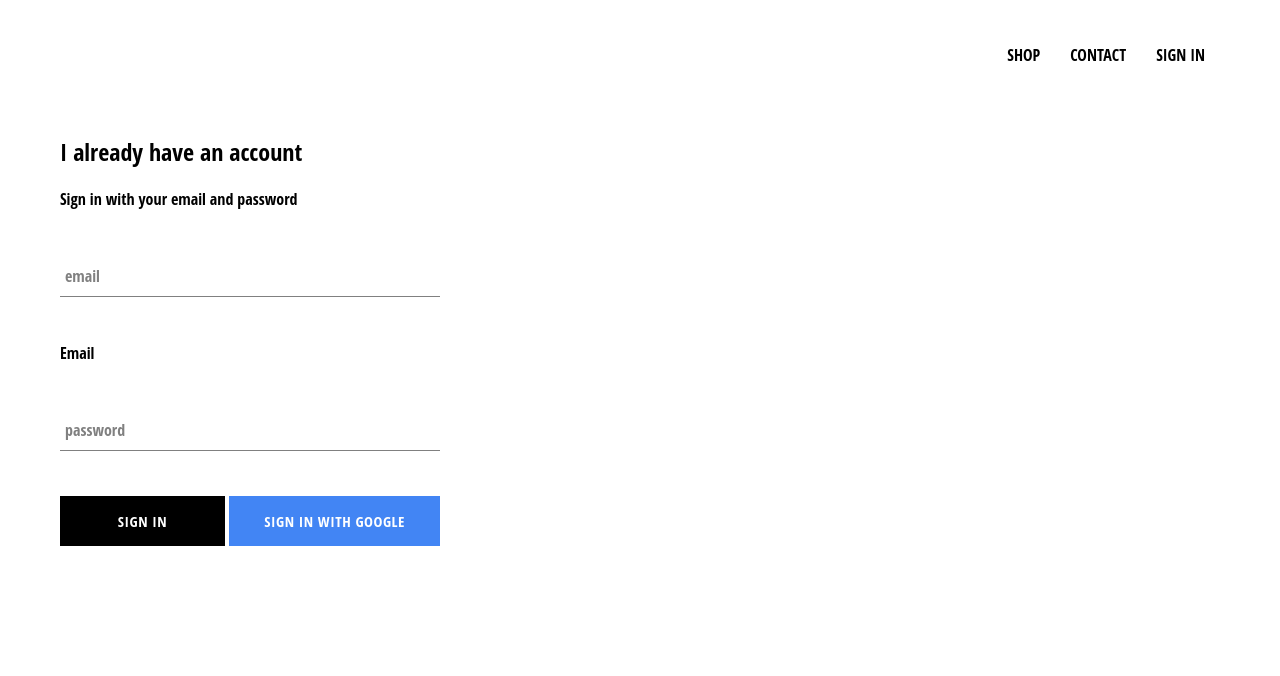
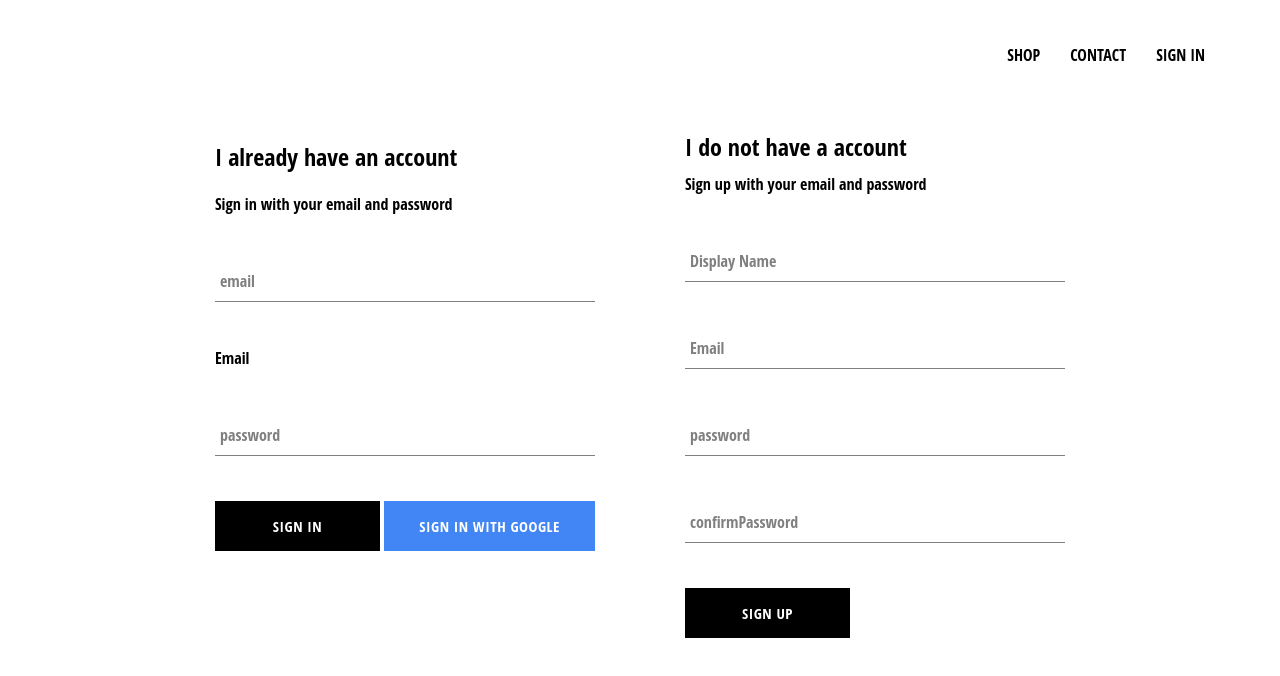
Before and after one commit to PremkumarGaddameedi/crwn-clothing, a React (Create React App) app: page /signin in a window 1280 px wide. Shown: the top 676 px of the page. Built offline with nearby package versions, Linux system fonts and the light colour scheme; no server answers; the HTML template or start-up script is replaced by a standard one.

Commit message:
implemented firebase utils, included ability to store authenticated users into firestore database

```diff
--- a/src/App.js
+++ b/src/App.js
@@ -7,7 +7,7 @@
 import ShopPage from './pages/shop/shop.component';
 import SignInAndSignUpPage from './pages/sign-in-and-sign-up/sign-in-and-sign-up.component';
 import Header from './components/header/header.component';
-import { auth } from './firebase/firebase.utils';
+import { auth, createUserProfileDocument } from './firebase/firebase.utils';
 
 
 class App extends React.Component {
@@ -22,10 +22,24 @@
    unsubscribeFromAuth = null;
 
   componentDidMount() {
-    this.unsubscribeFromAuth = auth.onAuthStateChanged(user => {
-      this.setState({currentUser: user});
+    this.unsubscribeFromAuth = auth.onAuthStateChanged(async userAuth => {
+      if (userAuth) {
+        const userRef = await createUserProfileDocument(userAuth);
 
-      console.log(user);
+        userRef.onSnapshot(snapShot => {
+          this.setState({
+            currentUser: {
+              id: snapShot.id,
+              ...snapShot.data()
+            }
+          });
+
+          console.log(this.state);
+        });
+
+      }
+
+      this.setState({currentUser: userAuth});
     });
   }
 
--- /dev/null
+++ b/src/components/sign-up/sign-up.component.jsx
@@ -0,0 +1,105 @@
+import React from 'react';
+
+import FormInput from '../form-input/form-input.component';
+import CustomButton from '../custom-button/custom-button.component';
+
+import { auth, createUserProfileDocument } from '../../firebase/firebase.utils';
+
+import './sign-up.styles.scss';
+
+class SignUp extends React.Component {
+     constructor() {
+         super();
+
+         this.state = {
+           displayName: '',
+           email: '',
+           password: '',
+           confirmPassword: ''
+         };
+     }
+
+     handleSubmit = async event => {
+         event.preventDefault();
+
+         const {displayName, email, password, confirmPassword } = this.state;
+
+         if(password != confirmPassword ) {
+             alert("password dont match");
+             return;
+         }
+
+         try{
+
+            const { user } = await auth.createUserWithEmailAndPassword(
+                email,
+                password
+                );
+          await  createUserProfileDocument(user, { displayName });
+
+           this.setState({
+               displayName: '',
+               email: '',
+               password: '',
+               confirmPassword: ''
+           });
+
+         } catch (error) {
+        console.error(error);
+         }
+     };
+
+    handleChange = event => {
+        const { name, value } = event.target;
+
+        this.setState({[name]: value});
+    };
+
+
+     render () {
+        const {displayName, email, password, confirmPassword } = this.state;
+         return (
+           <div className='sign-up'>
+               <h2 className='title'>I do not have a account</h2>
+               <span>Sign up with your email and password</span>
+               <form className='sign-up-form' onSubmit={this.handleSubmit}>
+               <FormInput
+                   type='text'
+                   name='displayName'
+                   value={displayName}
+                   onChange={this.handleChange}
+                   label='Display Name'
+                   required
+                   />
+               <FormInput
+               type='email'
+                   name='email'
+                   value={email}
+                   onChange={this.handleChange}
+                   label='Email'
+                   required />
+             <FormInput
+                    type='password'
+                    name='password'
+                    value={password}
+                    onChange={this.handleChange}
+                    label='password'
+                    required />
+            <FormInput
+                    type='password'
+                   name='confirmPassword'
+                   value={confirmPassword}
+                   onChange={this.handleChange}
+                   label='confirmPassword'
+                   required
+                   />
+         <CustomButton type='submit'>SIGN UP</CustomButton>
+               </form>
+           </div>
+         )
+     }
+}
+
+
+
+export default SignUp;
--- /dev/null
+++ b/src/components/sign-up/sign-up.styles.scss
@@ -0,0 +1,9 @@
+.sign-up {
+    display: flex;
+    flex-direction: column;
+    width: 380px;
+
+    .title {
+        margin: 10px 0;
+    }
+}
--- a/src/firebase/firebase.utils.js
+++ b/src/firebase/firebase.utils.js
@@ -14,6 +14,35 @@
   };
 
 
+  export const createUserProfileDocument = async (userAuth, additionalData) => {
+    if (!userAuth) return ;
+
+    const userRef = firestore.doc(`users/${userAuth.uid}`);
+
+    const snapShot = await userRef.get();
+
+    if(!snapShot.exists) {
+       const { displayName, email } = userAuth;
+       const createdAt = new Date();
+
+
+       try {
+         await userRef.set({
+             displayName,
+             email,
+             createdAt,
+             ...additionalData
+         })
+       } catch (error) {
+          console.log('error creating user', error.message);
+       }
+    }
+
+
+    return userRef;
+  };
+
+
   firebase.initializeApp(config);
 
   export const auth = firebase.auth();
--- a/src/pages/sign-in-and-sign-up/sign-in-and-sign-up.component.jsx
+++ b/src/pages/sign-in-and-sign-up/sign-in-and-sign-up.component.jsx
@@ -1,13 +1,14 @@
 import React from 'react';
 
-import signIn from '../../components/sign-in/sign-in.component';
+import SignIn from '../../components/sign-in/sign-in.component';
+import SignUp from '../../components/sign-up/sign-up.component';
 
 import './sign-in-and-sign-up.styles.scss';
-import SignIn from '../../components/sign-in/sign-in.component';
 
 const SignInAndSignUpPage = () => (
     <div className='sign-in-and-sign-up'>
         <SignIn />
+        <SignUp />
     </div>
 );
 
--- a/src/pages/sign-in-and-sign-up/sign-in-and-sign-up.styles.scss
+++ b/src/pages/sign-in-and-sign-up/sign-in-and-sign-up.styles.scss
@@ -0,0 +1,6 @@
+.sign-in-and-sign-up {
+    width: 850px;
+    display: flex;
+    justify-content: space-between;
+    margin: 30px auto;
+}
```
Also changed, not shown: 1 other file (tests, documents, lock files or other folders).
